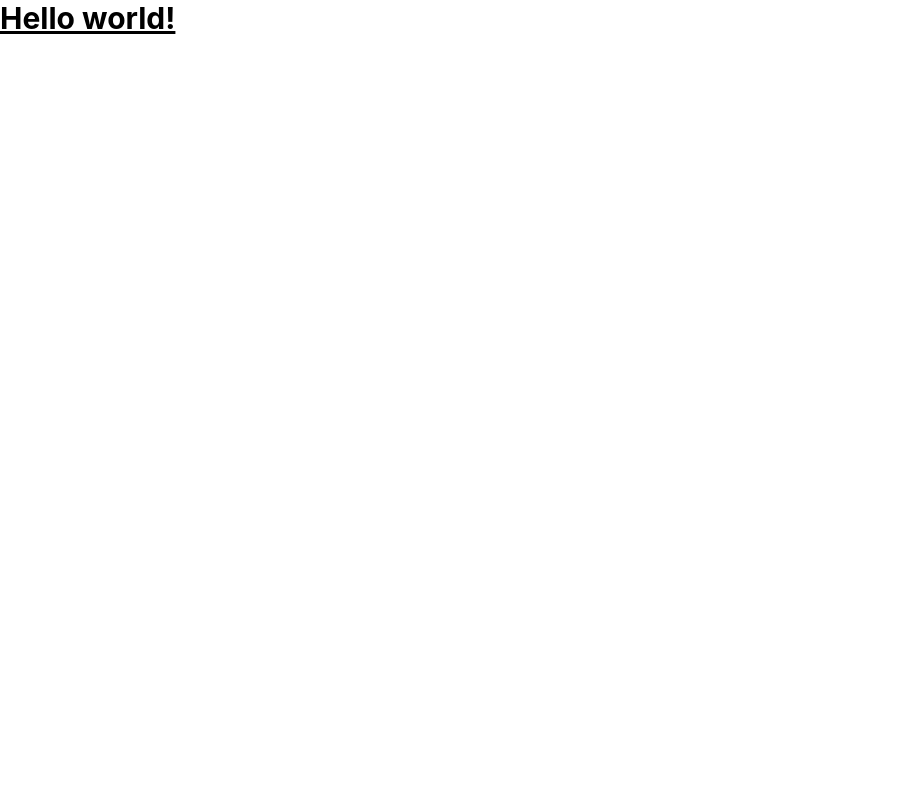
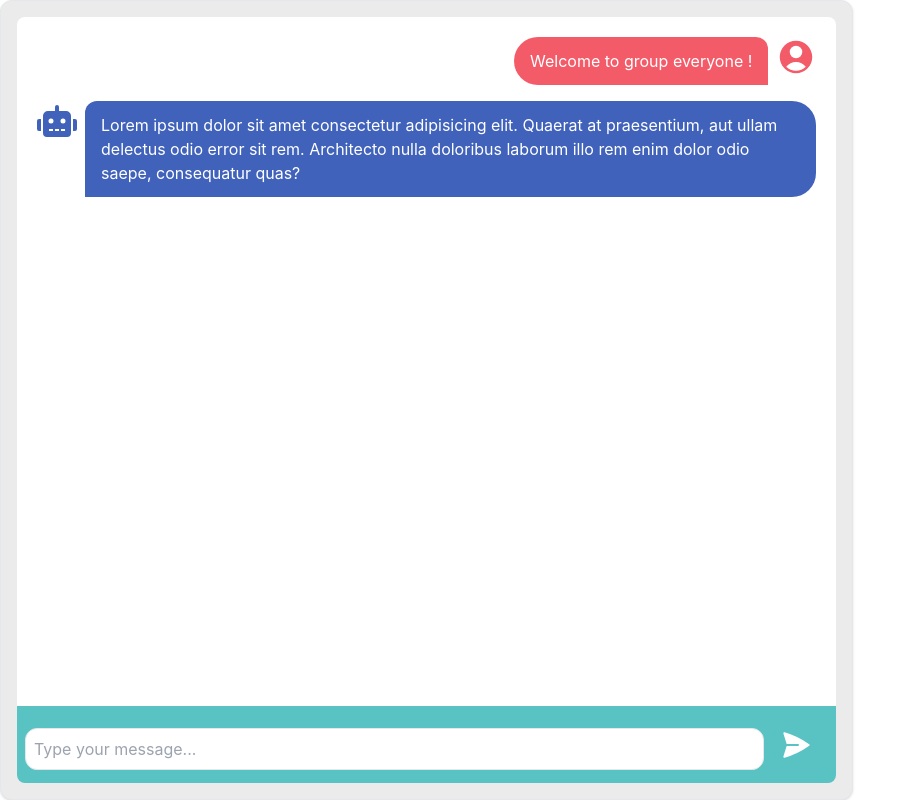
Before and after one commit to angelachencmu/multimodal-multiagent-adaptive-virtual-patients, a React (Create React App) app in the folder multimodal_adaptive_virtual_patient/frontend/: page / in a window 1280 px wide. Shown: the whole page, without its empty margins (0-916 px from the left). Built offline with nearby package versions, Linux system fonts and the light colour scheme.

Commit message:
creating chat component

```diff
--- a/multimodal_adaptive_virtual_patient/frontend/package.json
+++ b/multimodal_adaptive_virtual_patient/frontend/package.json
@@ -3,12 +3,14 @@
   "version": "0.1.0",
   "private": true,
   "dependencies": {
+    "@heroicons/react": "^2.2.0",
     "@testing-library/dom": "^10.4.0",
     "@testing-library/jest-dom": "^6.6.3",
     "@testing-library/react": "^16.3.0",
     "@testing-library/user-event": "^13.5.0",
     "react": "^19.1.0",
     "react-dom": "^19.1.0",
+    "react-icons": "^5.5.0",
     "react-scripts": "5.0.1",
     "web-vitals": "^2.1.4"
   },
--- a/multimodal_adaptive_virtual_patient/frontend/src/App.js
+++ b/multimodal_adaptive_virtual_patient/frontend/src/App.js
@@ -1,7 +1,11 @@
+import Chat from "./chat_components/chat";
+
 export default function App() {
   return (
-    <h1 className="text-3xl font-bold underline">
-      Hello world!
-    </h1>
+    <div>
+      <div className="h-screen w-2/3">
+        <Chat />
+      </div>
+    </div>
   )
 }
--- /dev/null
+++ b/multimodal_adaptive_virtual_patient/frontend/src/chat_components/chat.js
@@ -0,0 +1,42 @@
+import { PaperAirplaneIcon } from '@heroicons/react/24/solid';
+import { UserCircleIcon } from '@heroicons/react/24/solid';
+import { FaRobot } from 'react-icons/fa';
+
+export default function Chat() {
+  return (
+    <div className="border p-4 rounded-xl shadow bg-lightGray w-full h-full">
+        <div className="bg-white p-5 h-[90%] overflow-y-auto rounded-t-lg">
+            <div class="flex justify-end mb-4 w-auto">
+                <div
+                class="mr-2 py-3 px-4 bg-coral rounded-bl-3xl rounded-tl-3xl rounded-tr-xl text-white"
+                >
+                Welcome to group everyone !
+                </div>
+                <UserCircleIcon className="flex-shrink-0 h-10 w-10 text-coral" />
+            </div>
+            <div class="flex justify-start mb-4">
+                <FaRobot className="flex-shrink-0 h-10 w-10 text-blue" />
+                <div
+                    class="ml-2 py-3 px-4 bg-blue rounded-br-3xl rounded-tr-3xl rounded-tl-xl text-white"
+                >
+                    Lorem ipsum dolor sit amet consectetur adipisicing elit. Quaerat
+                    at praesentium, aut ullam delectus odio error sit rem. Architecto
+                    nulla doloribus laborum illo rem enim dolor odio saepe,
+                    consequatur quas?
+                </div>
+            </div>
+        </div>
+        <div className="flex bg-teal p-2 items-center justify-center rounded-b-lg h-[10%]">
+            <input
+            type="text"
+            placeholder="Type your message..."
+            className="border mt-2 p-2 w-full rounded-xl"
+            />
+            <button
+                className={`px-4 py-2 rounded }`}>
+                <PaperAirplaneIcon className="h-8 w-8 text-white" />
+            </button>
+        </div>
+    </div>
+  );
+}
--- a/multimodal_adaptive_virtual_patient/frontend/tailwind.config.js
+++ b/multimodal_adaptive_virtual_patient/frontend/tailwind.config.js
@@ -4,7 +4,15 @@ module.exports = {
     "./src/**/*.{js,jsx,ts,tsx}",
   ],
   theme: {
-    extend: {},
+    extend: {
+      colors: {
+        purple: '#52489c',
+        blue: '#4062bb',
+        teal: '#59c3c3',
+        lightGray: '#ebebeb',
+        coral: '#f45b69',
+      },
+    },
   },
   plugins: [],
 }
```
Also changed, not shown: 1 other file (tests, documents, lock files or other folders).
